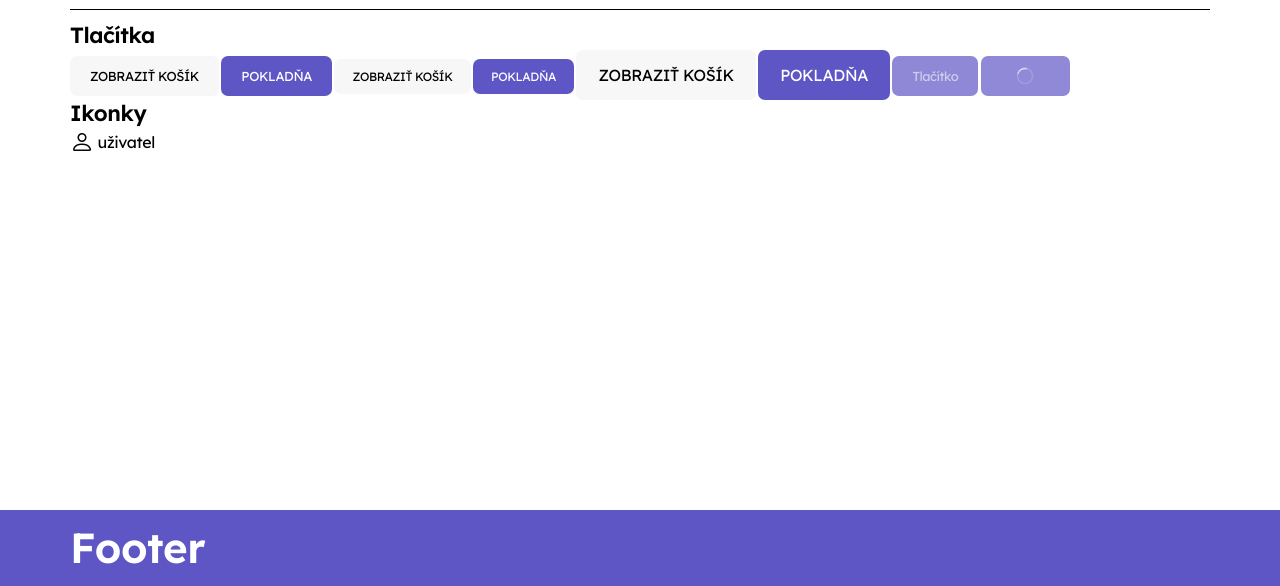
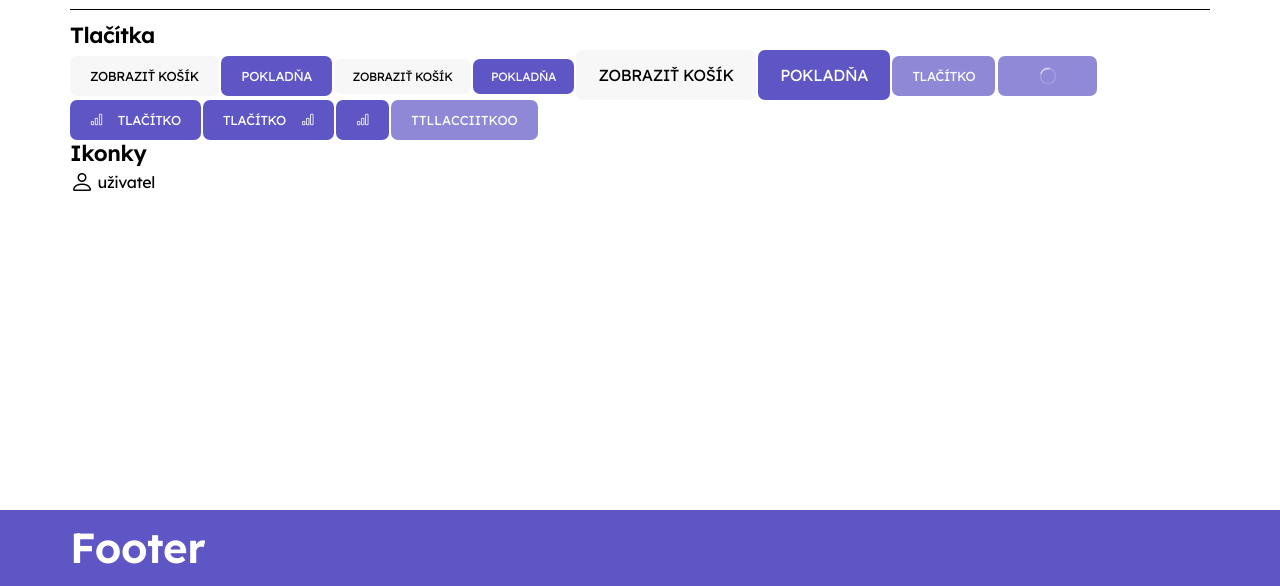
Before and after one commit to Smartshopik/software-eshop, a website: page public/components.html in a window 1280 px wide. Shown: the part 214-800 px from the top of the page. Drawn offline with nearby package versions, Linux system fonts and the light colour scheme.

Commit message:
icon, button

```diff
--- a/public/components.html
+++ b/public/components.html
@@ -34,6 +34,18 @@
             <a href="" class="btn btn--lg">POKLADŇA</a>
             <a href="" class="btn is-disabled">Tlačítko</a>
             <a href="" class="btn is-loading">Loading</a>
+            <a class="btn btn--icon">
+                <i class="bi bi-bar-chart"></i>
+                <span>Tlačítko</span>
+            </a>
+            <a class="btn btn--icon">
+                <span>Tlačítko</span>
+                <i class="bi bi-bar-chart"></i>
+            </a>
+            <a class="btn btn--icon">
+                <i class="bi bi-bar-chart"></i>
+            </a>
+            <button class="btn" disabled>TTllacciitkoo</button>
         </div>
         <h3>Ikonky</h3>
         <div>
--- a/src/assets/styles/components/button/_button.scss
+++ b/src/assets/styles/components/button/_button.scss
@@ -1,24 +1,26 @@
 .btn {
-    background-color: #5F56C6;
-    color: #FFFFFF;
+    background-color: get-color(primary, 500);
+    color: get-color(white, 500);
     font-size: 1.3rem;
     padding: 1.2rem 2rem;
     border-radius: 0.7rem;
     position: relative;
+    cursor: pointer;
+    border:  none;
+    text-transform: uppercase;
+    transition: background-color 0.3s, opacity 0.3s;
 
     &:hover,
     &:focus,
     &:active {
-        background-color: #584be0;
-        color: white;
+        background-color: darken(get-color(primary, 500),10%);
+        color: get-color(white, 500);
     }
 }
-.btn.is-disabled {
+.btn.is-disabled, .btn:disabled {
     pointer-events: none;
     opacity: 0.7;
-    color: transparent;
     user-select: none;
-    color:rgba(255, 255, 255, 0.585);
 }
 .btn.is-loading {
     pointer-events: none;
@@ -29,14 +31,21 @@
 .btn.is-loading::after {
     content: "";
     position: absolute;
-    border: 1px solid rgba(white, 0.25);
-    border-left-color: white;
+    border: 1px solid rgba(get-color(white, 500), 0.25);
+    border-left-color: get-color(white, 500);
     border-radius: 50%;
     left: calc(50% - 8px);
     top: calc(50% - 8px);
     min-width: 16px;
     min-height: 16px;
     animation: donut-spin 1.2s linear infinite;
+}
+.btn--icon i:first-child:not(:last-child) {
+    margin-right: 1.2rem;
+}
+
+.btn--icon i:last-child:not(:first-child) {
+    margin-left: 1.2rem;
 }
 .btn--sm {
     font-size: 1.2rem;
@@ -47,14 +56,14 @@
     padding: 1.5rem 2.2rem;
 }
 .btn--secondary {
-    color: black;
-    background-color:#f7f7f7;
+    color: get-color(black, 500);
+    background-color:get-color(white, 400);
 
     &:hover,
     &:focus,
     &:active {
-        background-color: #ecebeb;
-        color: black;
+        background-color:  darken(get-color(white, 400),5%);
+        color: get-color(black, 500);
     }
 }
 @keyframes donut-spin {
--- a/src/assets/styles/core/variables/_variables.colors.scss
+++ b/src/assets/styles/core/variables/_variables.colors.scss
@@ -3,6 +3,7 @@ $colors: (
         500: #5f56c6
     ),
     white: (
+        400:  #f7f7f7,
         500: #ffffff
     ),
     black: (
```
Also changed, not shown: src/views/components.html (+12 -0 lines), public/assets/styles/index.css.
